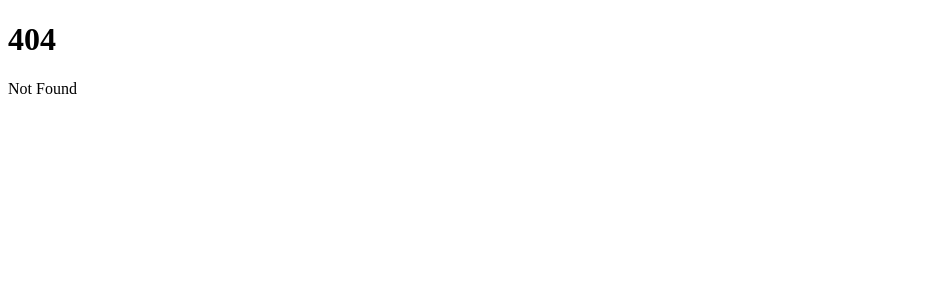
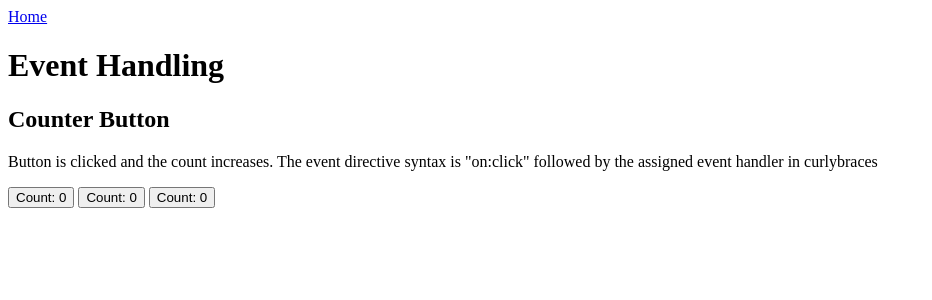
Before and after one commit to dan-collins-dev/svelte-sandbox, a SvelteKit app: page /event-handling in a window 1280 px wide. Before the commit this address had no page. Shown: the top 300 px of the page, without its empty margins (0-932 px from the left). Built offline with nearby package versions, Linux system fonts and the light colour scheme.

Commit message:
added event-handling section

```diff
--- /dev/null
+++ b/src/routes/+layout.svelte
@@ -0,0 +1,6 @@
+<script>
+    import { base } from '$app/paths';
+</script>
+<a href="{base}/">Home</a>
+
+<slot />
--- a/src/routes/+page.svelte
+++ b/src/routes/+page.svelte
@@ -11,4 +11,6 @@
 <h2>Concepts</h2>
 <ul>
 	<li><a href="{base}/list-rendering">List Rendering</a></li>
+	<li><a href="{base}/event-handling">Event Handling</a></li>
+	<li><a href="{base}/form-handling">Form Handling</a></li>
 </ul>
--- /dev/null
+++ b/src/routes/event-handling/+page.svelte
@@ -0,0 +1,22 @@
+<script>
+    let count = 0
+
+    const handleClick = (e, stepSize) => {
+        count += stepSize;
+        // console.log(e);
+    }
+</script>
+
+
+<h1>Event Handling</h1>
+<h2>Counter Button</h2>
+<p>
+    Button is clicked and the count increases. The event directive syntax is "on:click" followed by
+    the assigned event handler in curlybraces
+</p>
+<section>
+    <button on:click={() => { count +=1}}>Count: {count}</button>
+    <!-- <button on:click={handleClick}>Count: {count}</button> -->
+    <button on:click={(event) => handleClick(event, 5)}>Count: {count}</button>
+    <button on:click={(event) => handleClick(event, 10)}>Count: {count}</button>
+</section>
```
Also changed, not shown: src/routes/list-rendering/+page.svelte (+7 -5 lines).
